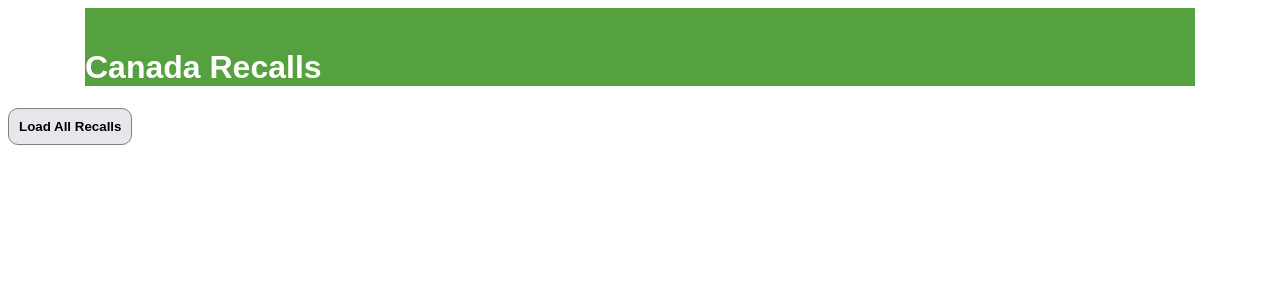
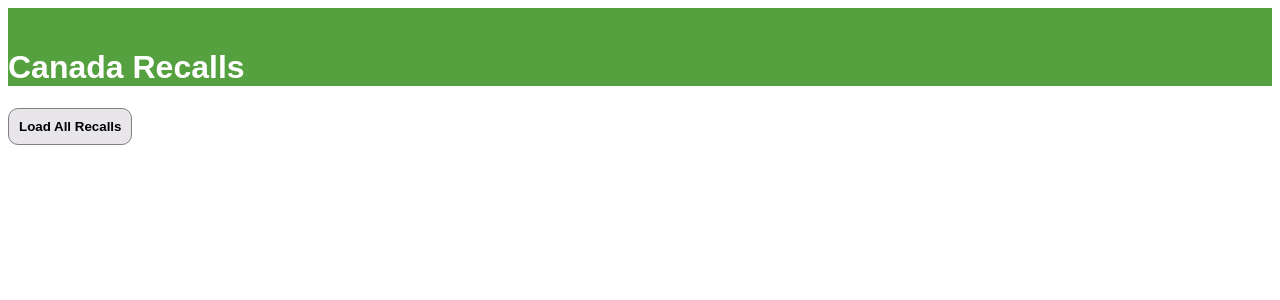
Before and after one commit to coolokawesome/recalls, a React (Vite) app in the folder canada-recalls/: page / in a window 1280 px wide. Shown: the top 300 px of the page. Built offline with nearby package versions, Linux system fonts and the light colour scheme.

Commit message:
Updated Header theme

```diff
--- a/canada-recalls/src/HomepageHeader.jsx
+++ b/canada-recalls/src/HomepageHeader.jsx
@@ -2,7 +2,7 @@ import React from 'react'
 
 function HomepageHeader() {
   return (
-    <div className='container homepage-header-container'>
+    <div className=' homepage-header-container'>
         <div className='homepage-header'>
             <h1>Canada Recalls</h1>
         </div>
```
